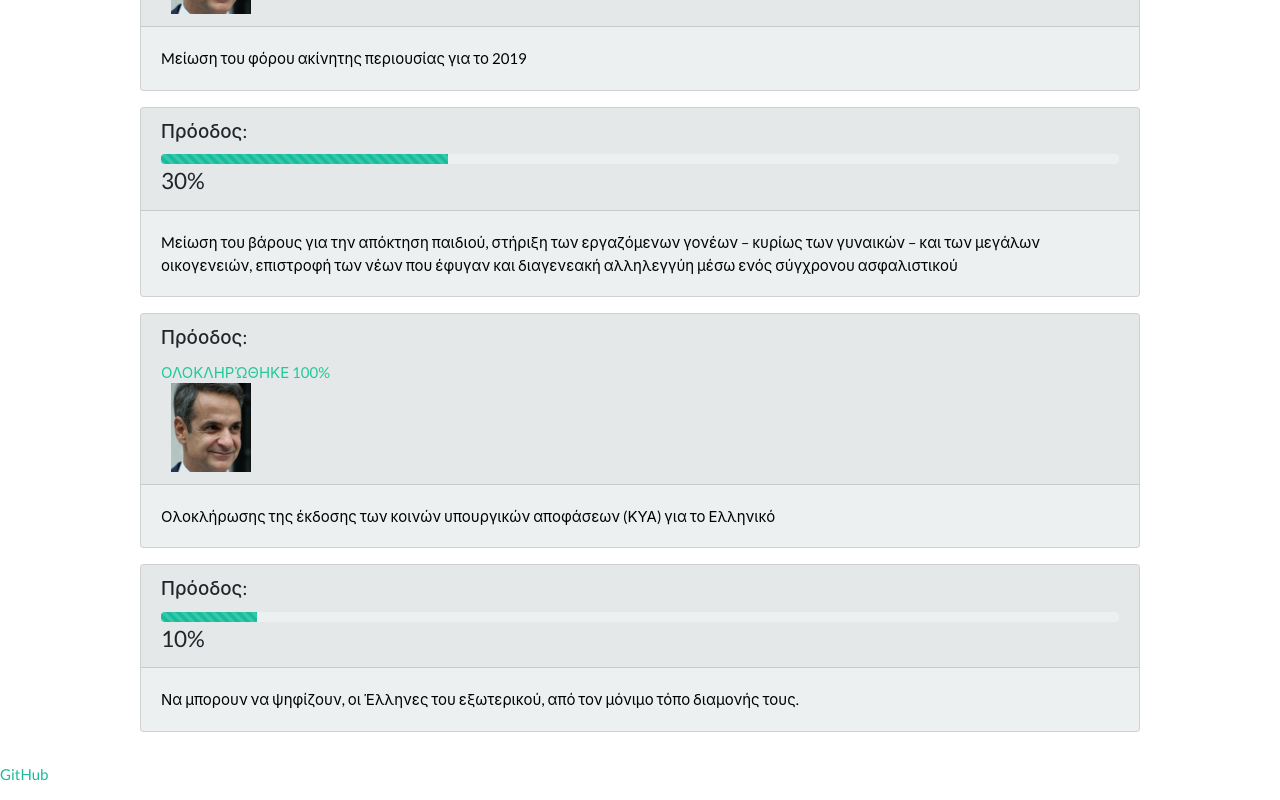
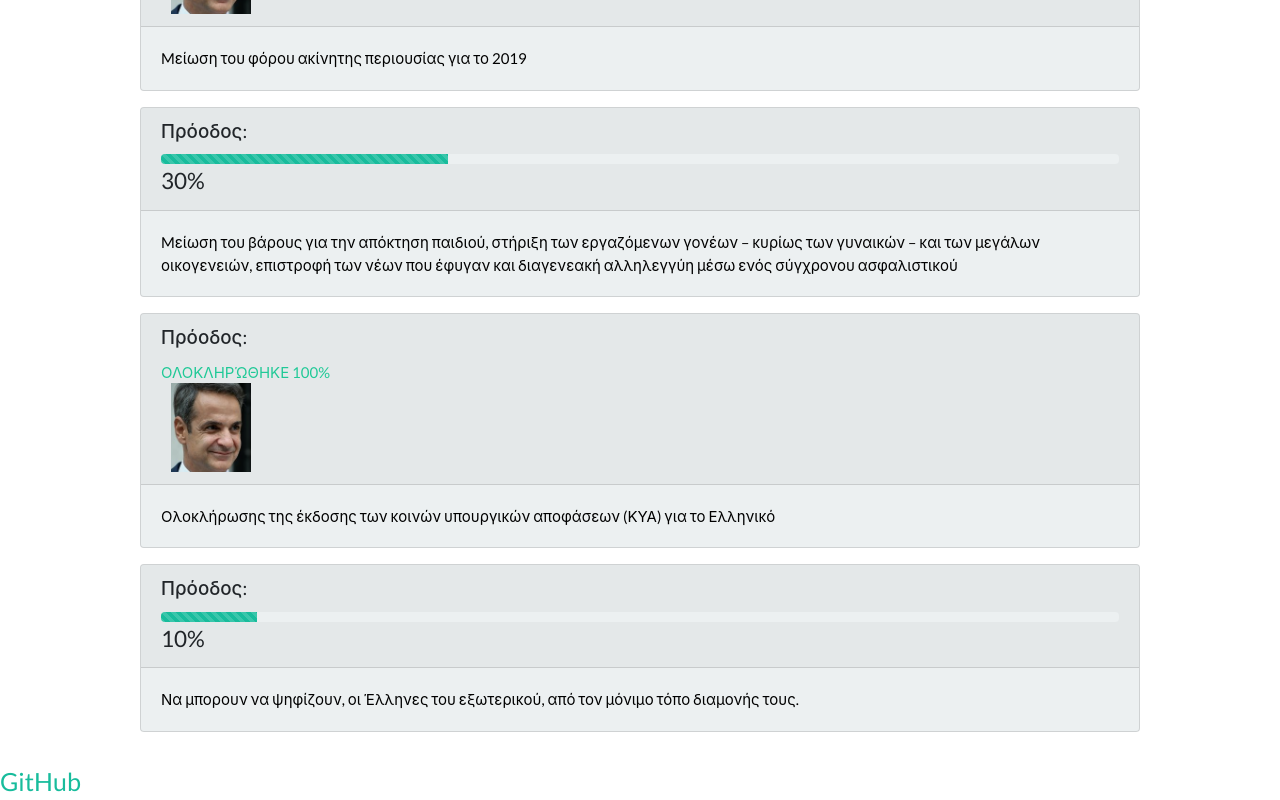
Before and after one commit to bkstephen/yposxeseis, a React (Create React App) app: page / in a window 1280 px wide. Shown: the part 286-1086 px from the top of the page. Built offline with nearby package versions, Linux system fonts and the light colour scheme.

Commit message:
updated read me

```diff
--- a/src/App.js
+++ b/src/App.js
@@ -30,7 +30,7 @@ export default class App extends React.Component {
         <Route path="/">
           <Year2019 />
         </Route>
-        <footer><a href=""> GitHub </a></footer>
+        <footer style={{fontSize: "25px"}}><a  href=""> GitHub </a></footer>
       </Router>
     );
   }
```
